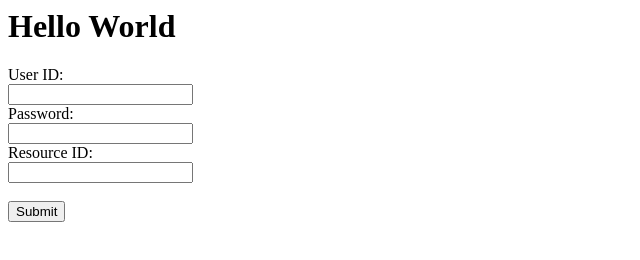
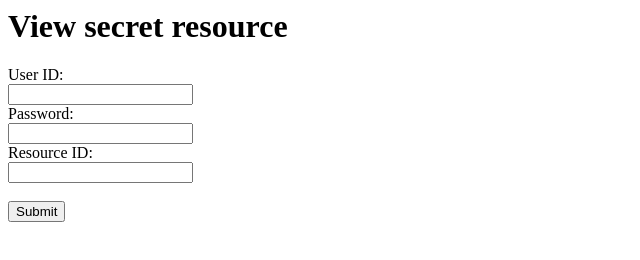
Before and after one commit to saurabhagrawal0412/Assignment1, a plain HTML site: page UI/index.html in a window 1280 px wide. Shown: the whole page, without its empty margins (0-640 px from the left). Drawn offline with Linux system fonts and the light colour scheme.

Commit message:
Changing heading and title

```diff
--- a/UI/index.html
+++ b/UI/index.html
@@ -1,8 +1,9 @@
 <html>
   <head>
+    <title>View secret resource</title>
   </head>
   <body>
-    <h1>Hello World</h1>
+    <h1>View secret resource</h1>
 	<script>
 	  function doAlert() {
 		var userID = document.forms["myform"].elements["user_id"].value;
```
